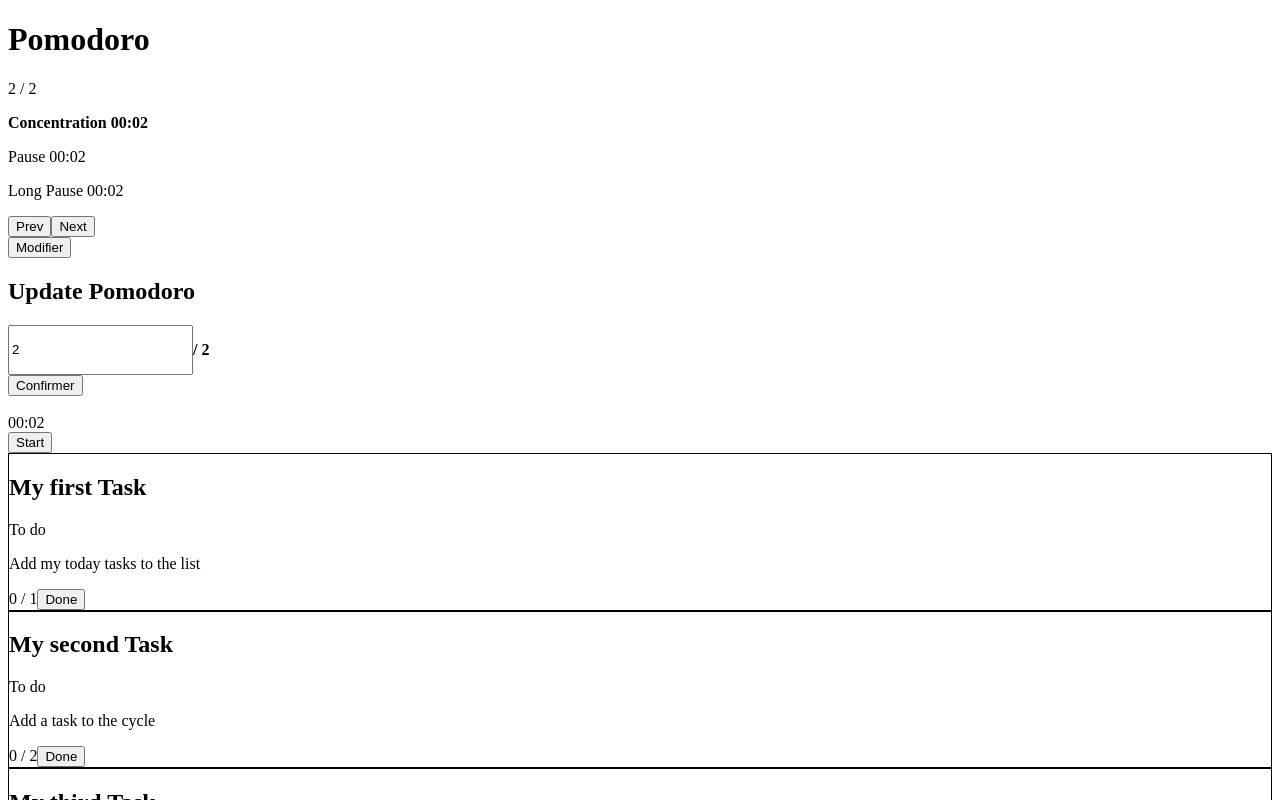
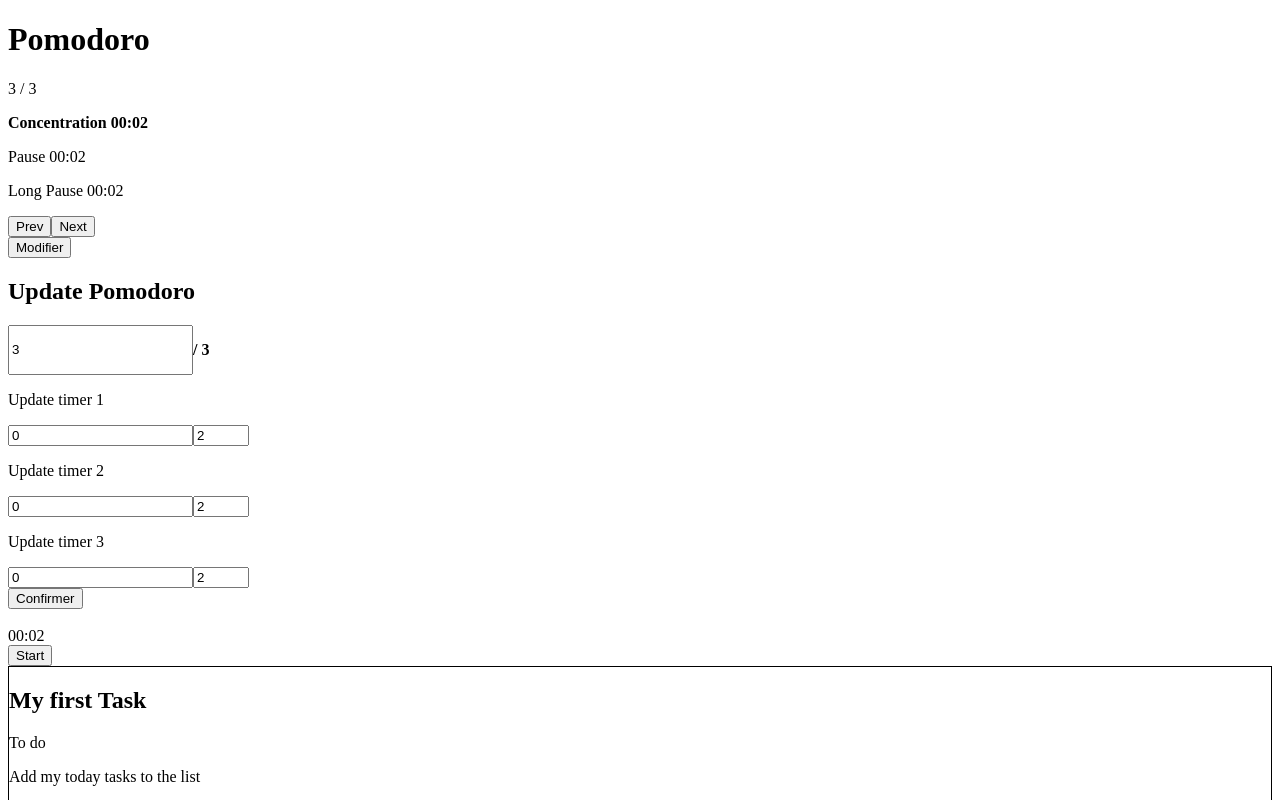
Before and after one commit to ScrimaliAnthony/PomodoroWeb, a React (Vite) app in the folder frontend/: page / in a window 1280 px wide. Both pictures are taken after a click on the button "Modifier". Shown: the top 800 px of the page. Built offline with nearby package versions, Linux system fonts and the light colour scheme.

Commit message:
[feat] pom-010-updateSequence : Mise à jours de la modification des timers, tous le pomodoro peut être mis à jours en une fois

```diff
--- a/frontend/src/App.jsx
+++ b/frontend/src/App.jsx
@@ -11,7 +11,7 @@ import Cycle from "./components/cycle/Cycle";
 import UpdatePomodoro from "./components/update-pomodoro/UpdatePomodoro";
 
 export default function App() {
-  const [nbCycle, setNbCycle] = useState(2);
+  const [nbCycle, setNbCycle] = useState(3);
   const [maxCycle, setMaxCycle] = useState(nbCycle);
 
   const [selectedTime, setSelectedTime] = useState();
--- a/frontend/src/components/update-pomodoro/UpdatePomodoro.jsx
+++ b/frontend/src/components/update-pomodoro/UpdatePomodoro.jsx
@@ -2,41 +2,39 @@ import { useState } from "react";
 import UpdateCycle from "../update-cycle/UpdateCycle";
 import UpdateTimer from "../update-timer/UpdateTimer";
 
-export default function UpdatePomodoro({ timers, setTimers, currentIndex, nbCycle, setNbCycle, maxCycle, setMaxCycle }) {
+export default function UpdatePomodoro({ timers, setTimers, nbCycle, setNbCycle, maxCycle, setMaxCycle }) {
     const [openUpdate, setOpenUpdate] = useState(false);
     const [nbCycleInput, setNbCycleInput] = useState(nbCycle);
-    const [minutesInput, setMinutesInput] = useState('');
-    const [secondsInput, setSecondsInput] = useState('');
+    const [timersInput, setTimersInput] = useState(
+        timers.map((timer, index) => ({
+            id: index,
+            minutes: timer.minutes,
+            seconds: timer.seconds
+        }))
+    );
 
     const changeOpenUpdate = () => {
-        if (!openUpdate) {
-            const currentTimer = timers[currentIndex];
-            setMinutesInput(currentTimer.minutes.toString());
-            setSecondsInput(currentTimer.seconds.toString());
-        }
         setOpenUpdate(prev => !prev);
     }
 
-    const updateTimer = () => {
-        if( minutesInput === '' || secondsInput === '' || nbCycleInput === '') {
+    const updatePomodoro = () => {
+        if( nbCycleInput === '') {
             changeOpenUpdate();
             return;
         }
 
-        // const newTimer = timers.map((timer, index) => {
-        //     if (index === currentIndex) {
-        //         return {
-        //             ...timer,
-        //             minutes: parseInt(minutesInput),
-        //             seconds: parseInt(secondsInput)
-        //         }
-        //     }
-        //     return timer;
-        // })
+        const newTimer = timers.map((timer, index) => {
+            return {
+                ...timer,
+                minutes: parseInt(timersInput[index].minutes),
+                seconds: parseInt(timersInput[index].seconds),
+            }
+        })
+
         setNbCycle(parseInt(nbCycleInput));
         setMaxCycle(parseInt(nbCycleInput));
 
-        // setTimers(newTimer);
+        setTimers(newTimer);
         changeOpenUpdate();
     }
 
@@ -47,14 +45,12 @@ export default function UpdatePomodoro({ timers, setTimers, currentIndex, nbCycl
                 <>
                     <h2>Update Pomodoro</h2>
                     <UpdateCycle nbCycleInput={nbCycleInput} setNbCycleInput={setNbCycleInput} maxCycle={maxCycle} />
-                    {/* <br />
-                    <UpdateTimer minutesInput={minutesInput} setMinutesInput={setMinutesInput} secondsInput={secondsInput} setSecondsInput={setSecondsInput} />
-                    <br />
-                    <UpdateTimer minutesInput={minutesInput} setMinutesInput={setMinutesInput} secondsInput={secondsInput} setSecondsInput={setSecondsInput} />
-                    <br />
-                    <UpdateTimer minutesInput={minutesInput} setMinutesInput={setMinutesInput} secondsInput={secondsInput} setSecondsInput={setSecondsInput} />
-                    <br /> */}
-                    <button onClick={updateTimer}>Confirmer</button>
+                    {timers.map((timer, index) =>
+                        <div key={timer.id}>
+                            <UpdateTimer index={index} timersInput={timersInput} setTimersInput={setTimersInput} />
+                        </div>
+                    )}
+                    <button onClick={updatePomodoro}>Confirmer</button>
                 </>
             }
         </>
--- a/frontend/src/components/update-timer/UpdateTimer.jsx
+++ b/frontend/src/components/update-timer/UpdateTimer.jsx
@@ -1,9 +1,29 @@
-export default function UpdateTimer({ minutesInput, setMinutesInput, secondsInput, setSecondsInput }) {
+import { useEffect, useState } from "react";
+
+export default function UpdateTimer({ index, timersInput, setTimersInput }) {
+    const [minutesInput, setMinutesInput] = useState(timersInput[index].minutes);
+    const [secondsInput, setSecondsInput] = useState(timersInput[index].seconds);
+
+    useEffect(() => {
+        const newTimerInput = timersInput.map((timerInput, i) => {
+            if(index === i) {
+                return {
+                    ...timerInput,
+                    minutes: minutesInput,
+                    seconds: secondsInput
+                }
+            }
+            return timerInput;
+        })
+
+        setTimersInput(newTimerInput);
+    }, [minutesInput, secondsInput]);
 
     return (
-        <>
-            <input type="number" min="0" name="minutes" placeholder="minutes" value={minutesInput} onChange={(e) => setMinutesInput(e.target.value)}/>
-            <input type="number" min="0" max="59" name="seconds" placeholder="seconds" value={secondsInput} onChange={(e) => setSecondsInput(e.target.value)}/>
-        </>
+        <div>
+            <p>Update timer {index + 1}</p>
+            <input type="number" min="0" name="minutes" placeholder="minutes" value={minutesInput} onChange={(e) => setMinutesInput(Number(e.target.value))}/>
+            <input type="number" min="0" max="59" name="seconds" placeholder="seconds" value={secondsInput} onChange={(e) => setSecondsInput(Number(e.target.value))}/>
+        </div>
     )
 }
```
